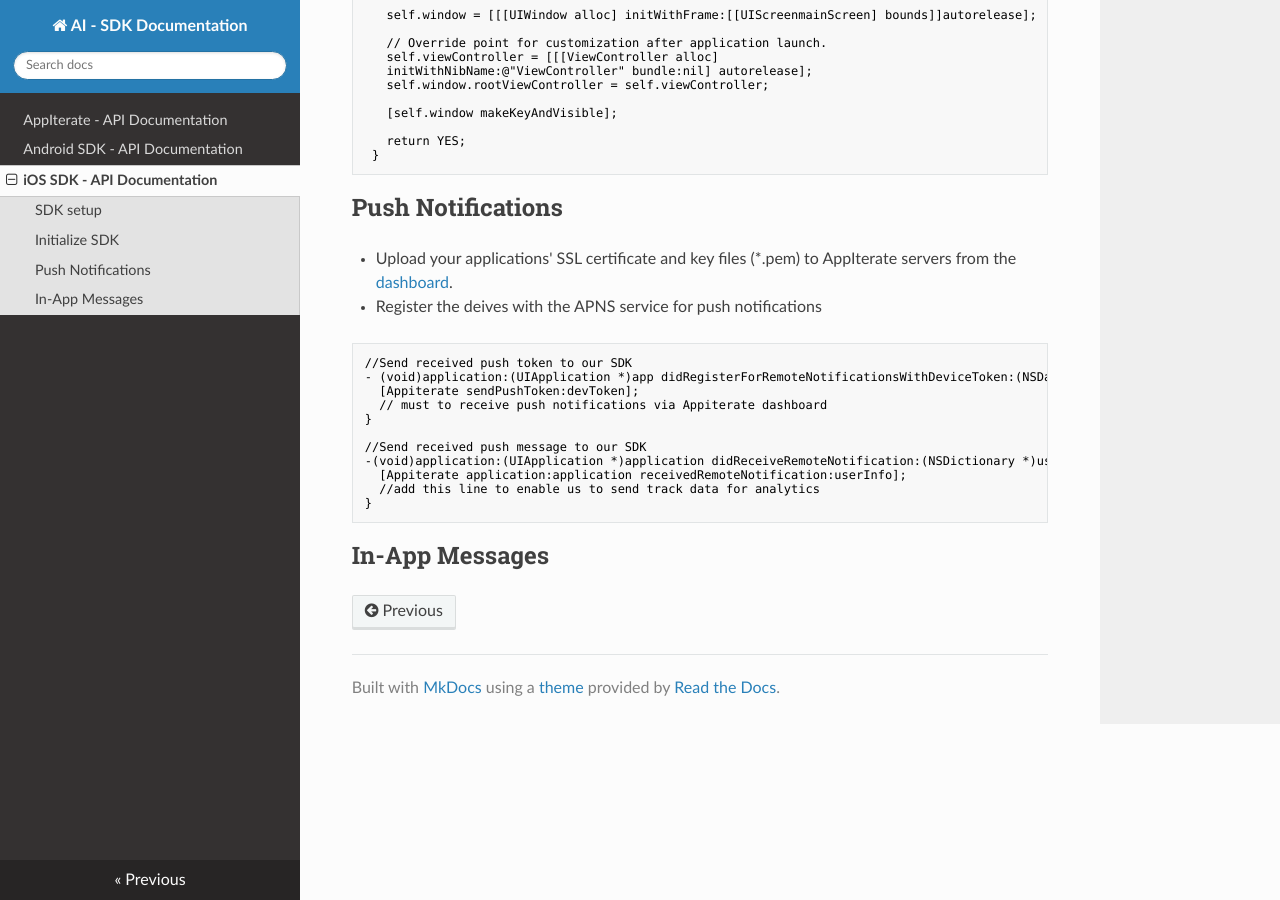
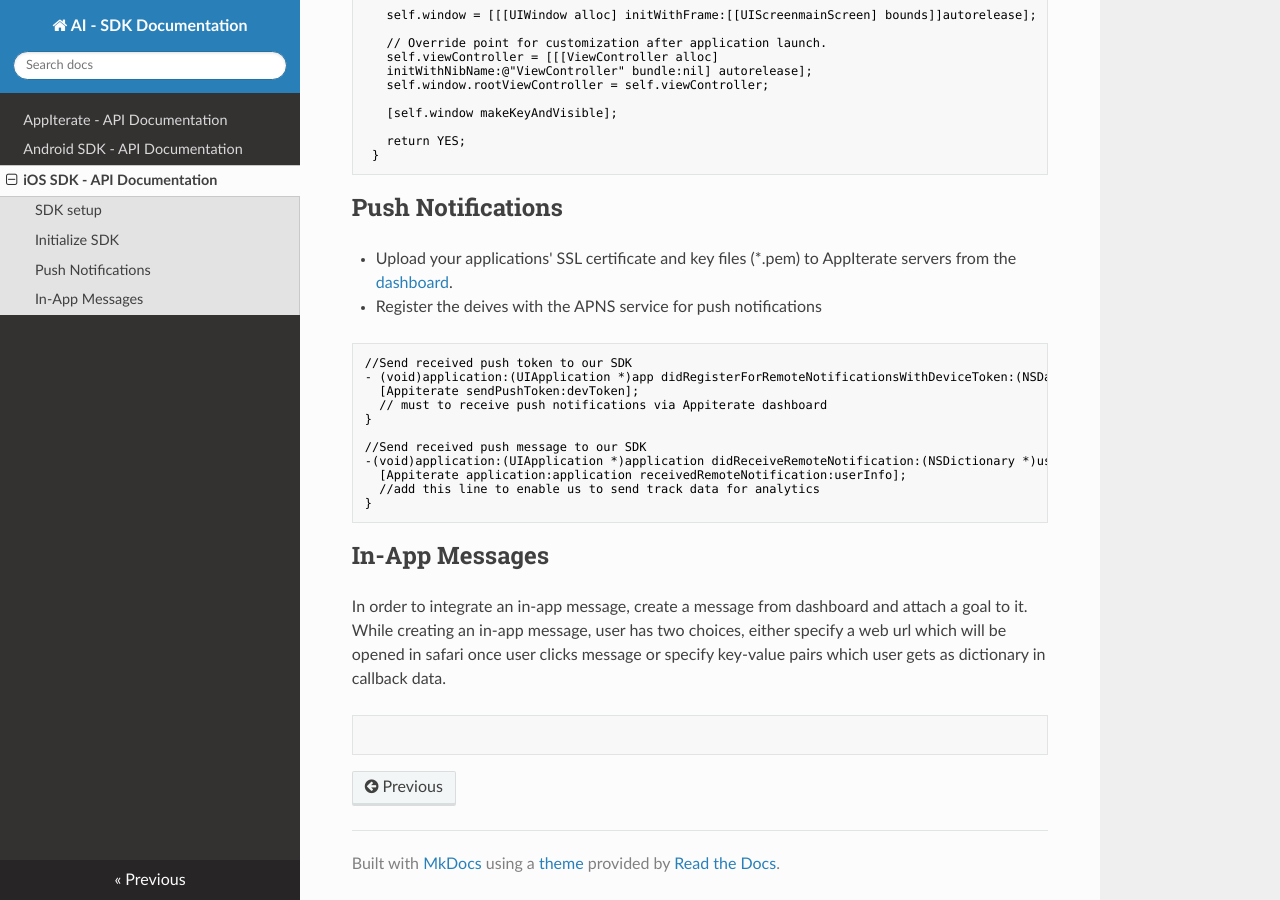
Before and after one commit to AppIterate/docs, an MkDocs documentation site: the page built from docs/iOS.md, in a window 1280 px wide and 900 px high, scrolled down 1228 px. Built offline with MkDocs 1.6.1, drawn with Linux system fonts in a browser that asks for light colours; nearby versions of some CDN libraries.

Commit message:
ios | inapp code

````diff
--- a/docs/iOS.md
+++ b/docs/iOS.md
@@ -67,3 +67,9 @@
 ```
 
 ## In-App Messages
+
+In order to integrate an in-app message, create a message from dashboard and attach a goal to it. While creating an in-app message, user has two choices, either specify a web url which will be opened in safari once user clicks message or specify key-value pairs which user gets as dictionary in callback data.
+
+```objective-c
+
+```
````
